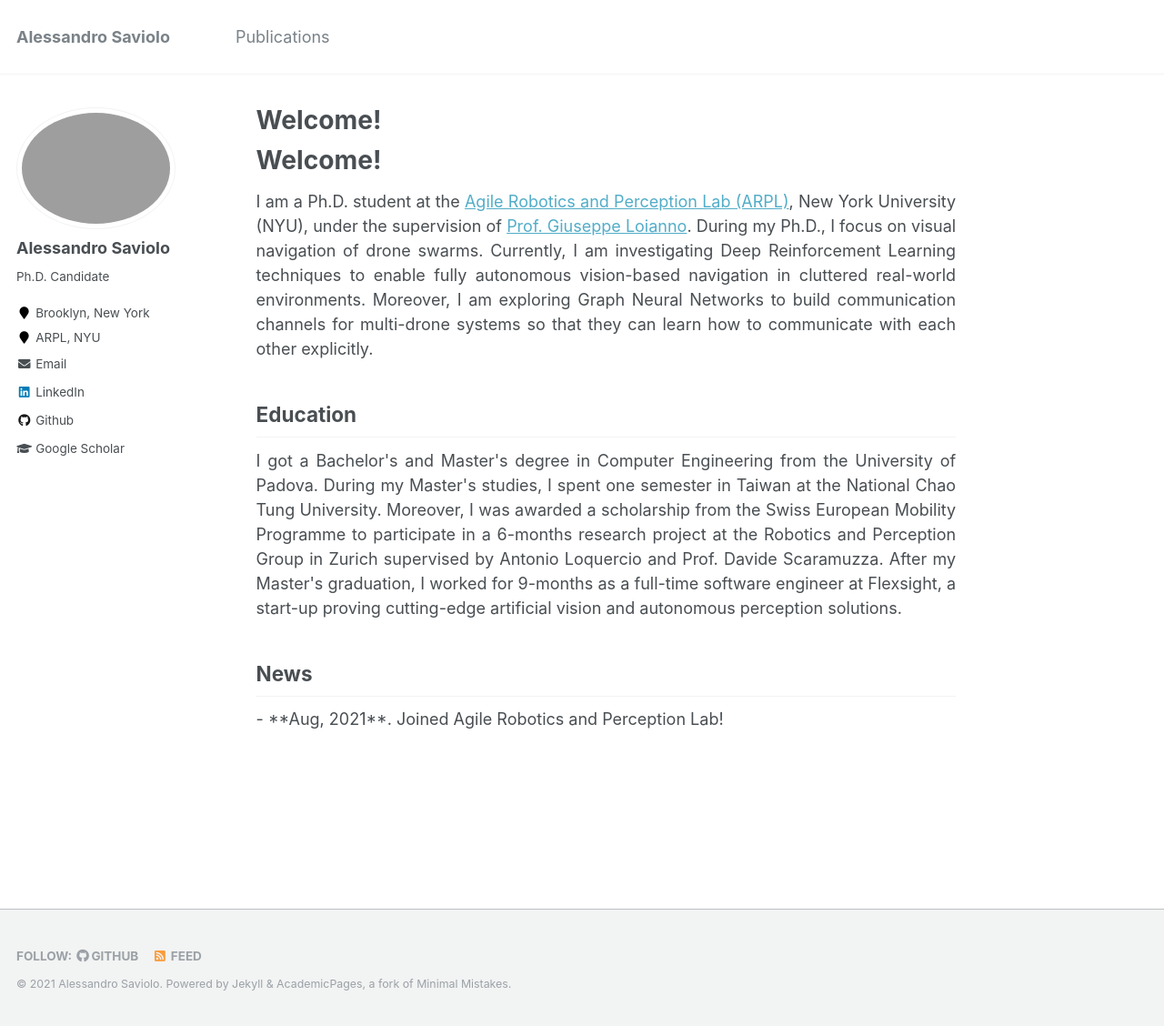
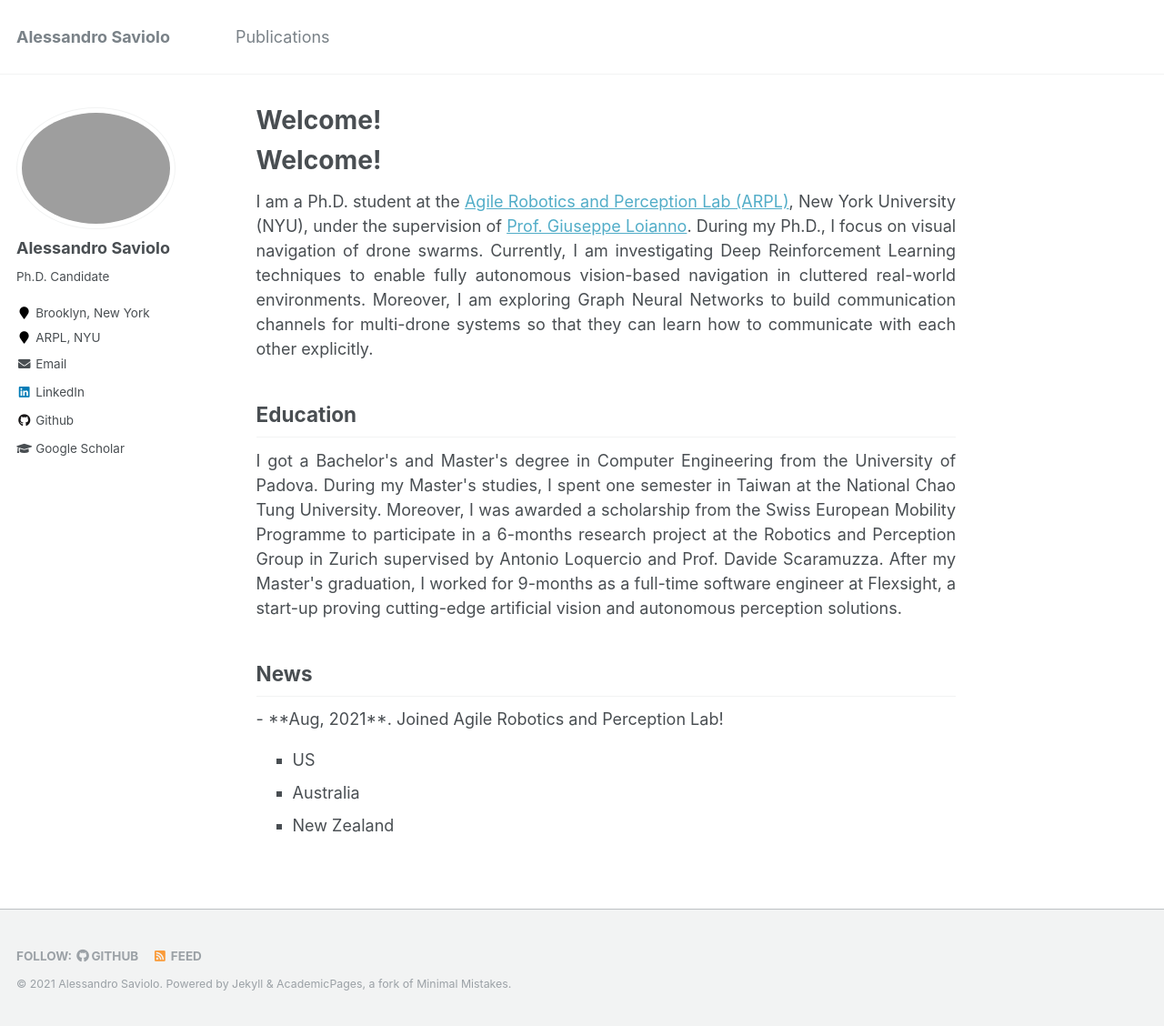
Before and after one commit to AlessandroSaviolo/AlessandroSaviolo.github.io, a Jekyll site: the page built from _pages/about.md, in a window 1280 px wide and 1128 px high. Shown: the whole window at 91% size. Built offline with Jekyll 4.4.1, drawn with Linux system fonts in a browser that asks for light colours; our own code applies the rules of GitHub Pages for plain Markdown files.

Commit message:
Update about.md

```diff
--- a/_pages/about.md
+++ b/_pages/about.md
@@ -17,5 +17,9 @@ I got a Bachelor's and Master's degree in Computer Engineering from the Universi
 <div style="text-align: justify">
 
 - **Aug, 2021**. Joined Agile Robotics and Perception Lab!
-
+      <ul style="list-style-type:square">
+         <li>US</li>
+         <li>Australia</li>
+         <li>New Zealand</li>
+      </ul>
 </div>
```
